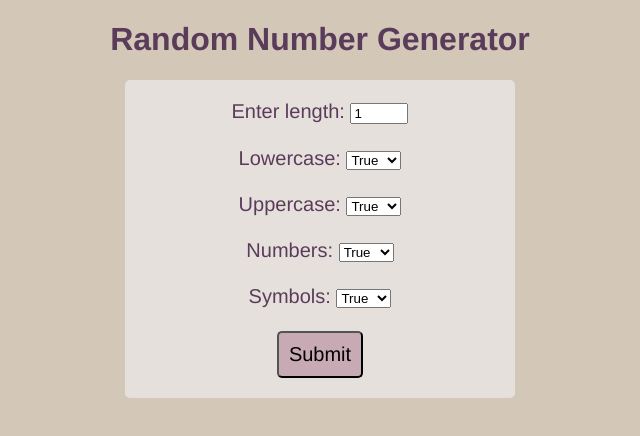
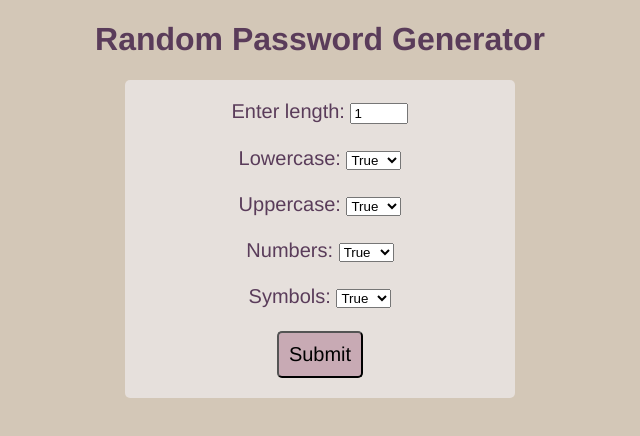
Before and after one commit to PIPetkova19/js-exercise, a plain HTML site: page random-password-generator/index.html in a window 1280 px wide. Shown: the whole page, without its empty margins (320-960 px from the left). Drawn offline with Linux system fonts and the light colour scheme.

Commit message:
Fix mistake in generate password program

```diff
--- a/random-password-generator/index.html
+++ b/random-password-generator/index.html
@@ -9,7 +9,7 @@
 </head>
 
 <body>
-    <h1>Random Number Generator</h1>
+    <h1>Random Password Generator</h1>
     <div id="textBoxs">
         <label for="lengthTextBox" id="labelLength">Enter length:</label>
         <input type="number" value="1" min="1" max="20" id="lengthTextBox"><br><br>
```
